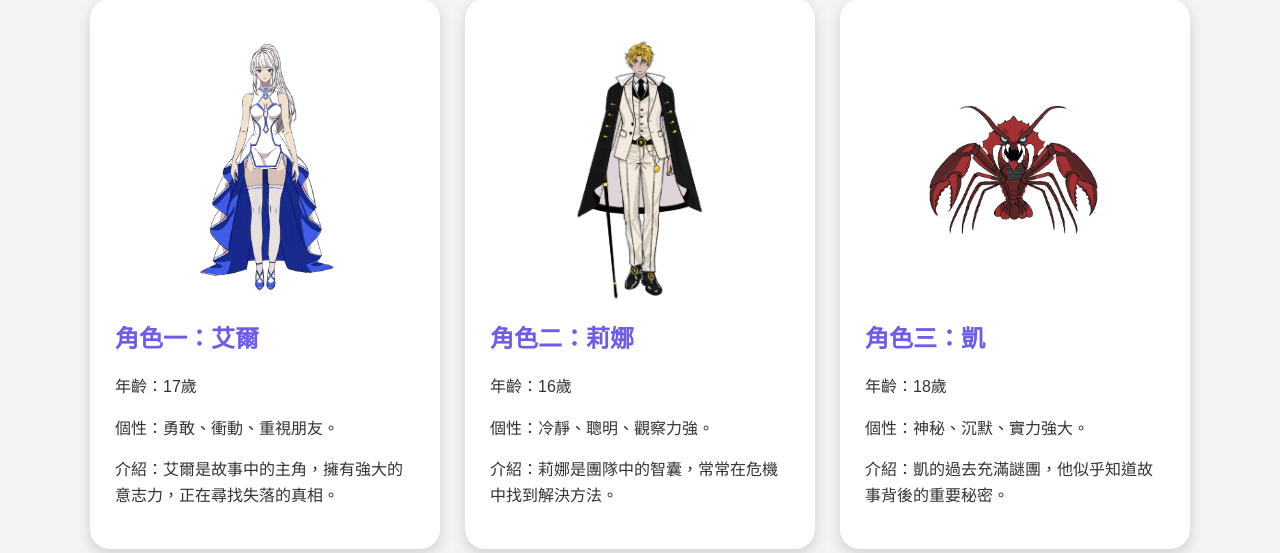
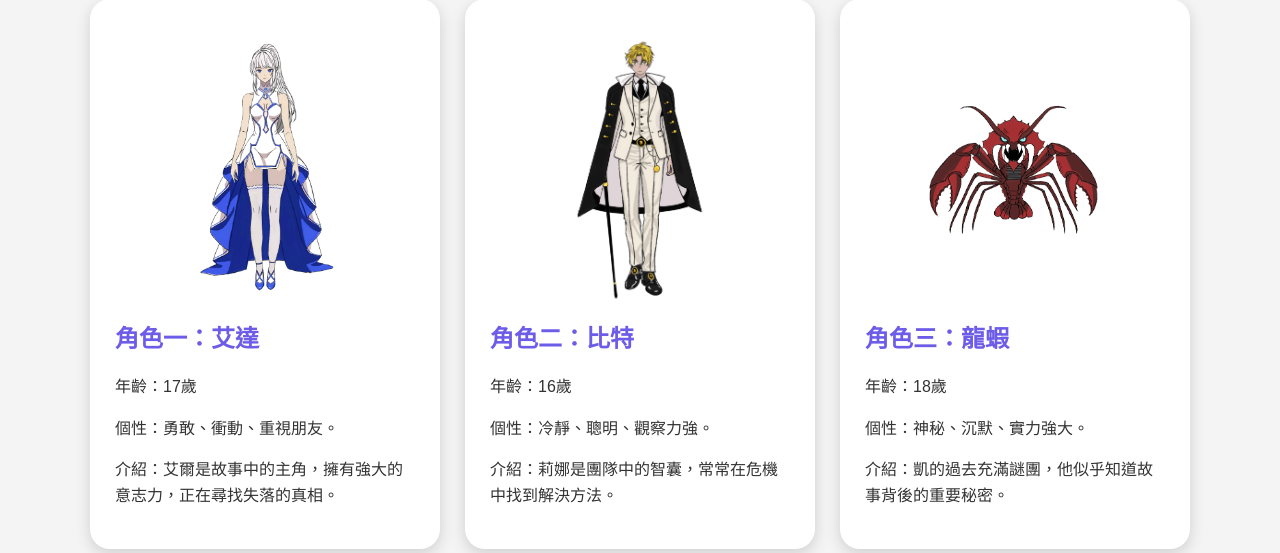
Before and after one commit to J1i2u3r4u5o6/my-character-website, a Flask app: page /characters in a window 1280 px wide. Shown: the part 198-751 px from the top of the page. Run offline with Flask 3, Linux system fonts and the light colour scheme.

Commit message:
Update characters.html

```diff
--- a/templates/characters.html
+++ b/templates/characters.html
@@ -20,7 +20,7 @@
 
         <div class="card">
             <img src="{{ url_for('static', filename='images/character1.jpg') }}" class="character-img">
-            <h2>角色一：艾爾</h2>
+            <h2>角色一：艾達</h2>
             <p>年齡：17歲</p>
             <p>個性：勇敢、衝動、重視朋友。</p>
             <p>介紹：艾爾是故事中的主角，擁有強大的意志力，正在尋找失落的真相。</p>
@@ -28,7 +28,7 @@
 
         <div class="card">
             <img src="{{ url_for('static', filename='images/character2.jpg') }}" class="character-img">
-            <h2>角色二：莉娜</h2>
+            <h2>角色二：比特</h2>
             <p>年齡：16歲</p>
             <p>個性：冷靜、聰明、觀察力強。</p>
             <p>介紹：莉娜是團隊中的智囊，常常在危機中找到解決方法。</p>
@@ -36,7 +36,7 @@
 
         <div class="card">
             <img src="{{ url_for('static', filename='images/character3.jpg') }}" class="character-img">
-            <h2>角色三：凱</h2>
+            <h2>角色三：龍蝦</h2>
             <p>年齡：18歲</p>
             <p>個性：神秘、沉默、實力強大。</p>
             <p>介紹：凱的過去充滿謎團，他似乎知道故事背後的重要秘密。</p>
```
